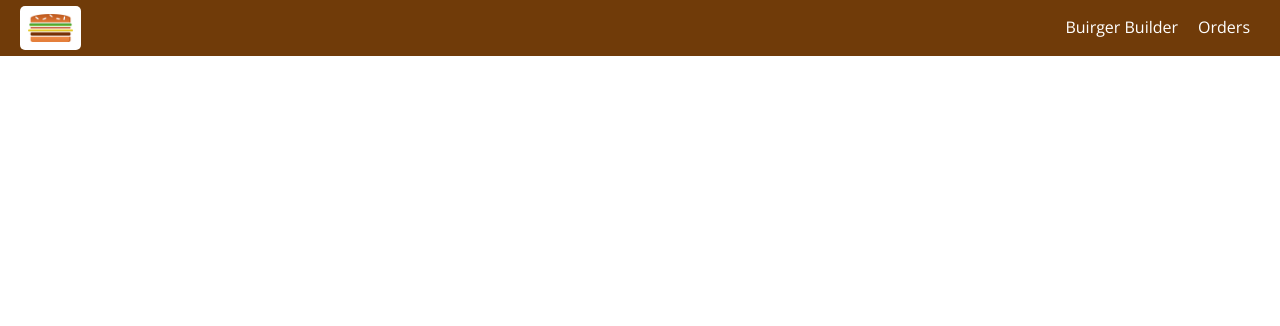
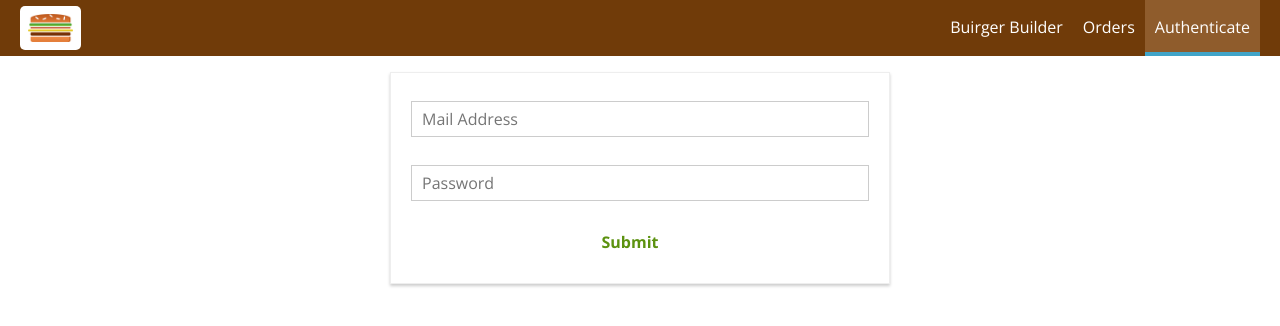
Before and after one commit to IlyaKirsanov/burger, a React (Create React App) app: page /auth in a window 1280 px wide. Shown: the top 326 px of the page. Built offline with nearby package versions, Linux system fonts and the light colour scheme.

Commit message:
start implementing auth logic. Auth component added

```diff
--- a/src/App.js
+++ b/src/App.js
@@ -3,7 +3,8 @@
 import BurgerBuilder from './containers/BurgerBuilder/BurgerBuilder'
 import Checkout from './containers/Checkout/Checkout'
 import {Route, Switch} from 'react-router-dom'
-import Orders from './containers/Orders/Orders';
+import Orders from './containers/Orders/Orders'
+import Auth from './containers/Auth/Auth'
 
 
 class App extends React.Component {
@@ -14,6 +15,7 @@
           <Switch>
             <Route path="/checkout" component={Checkout} />
             <Route path="/orders"  component={Orders} />
+            <Route path="/auth"  component={Auth} />
             <Route path="/" exact component={BurgerBuilder} />
           </Switch>
 
--- a/src/components/Navigation/NavigationItems/NavigationItems.js
+++ b/src/components/Navigation/NavigationItems/NavigationItems.js
@@ -5,17 +5,9 @@
 const NavigationItems = (props) => {
 	return (
 		<ul className={classes.NavigationItems}>
-
-			<NavigationItem
-				link="/" exact >
-				Buirger Builder
-			</NavigationItem>
-
-			<NavigationItem
-				link="/orders">
-				Orders
-			</NavigationItem>
-
+			<NavigationItem	link="/" exact >Buirger Builder</NavigationItem>
+			<NavigationItem link="/orders">Orders</NavigationItem>
+			<NavigationItem link="/auth">Authenticate</NavigationItem>
 		</ul>
 	)
 }
--- /dev/null
+++ b/src/containers/Auth/Auth.js
@@ -0,0 +1,114 @@
+import React from 'react'
+import Input from '../../components/UI/Input/Input'
+import Button from '../../components/UI/Button/Button'
+import classes from './Auth.module.css'
+
+export default class Auth extends React.Component {
+
+	state = {
+		controls: {
+			email: {
+				elementType: 'input',
+				elementConfig: {
+					type: 'email',
+					placeholder: 'Mail Address'
+				},
+				value: '',
+				validation: {
+					required: true,
+					isEmail: true
+				},
+				valid: false,
+				touched: false
+			},
+			password: {
+				elementType: 'input',
+				elementConfig: {
+					type: 'password',
+					placeholder: 'Password'
+				},
+				value: '',
+				validation: {
+					required: true,
+					minLength: 6
+				},
+				valid: false,
+				touched: false
+			}
+		}
+	}
+
+	checkValidation(value, rules) {
+		let isValid = true;
+		if (!rules) {
+			return true;
+		}
+
+		if (rules.required) {
+			isValid = value.trim() !== '' && isValid;
+		}
+
+		if (rules.minLength) {
+			isValid = value.length >= rules.minLength && isValid
+		}
+
+		if (rules.maxLength) {
+			isValid = value.length <= rules.maxLength && isValid
+		}
+
+		if (rules.isEmail) {
+			const pattern = /[a-z0-9!#$%&'*+/=?^_`{|}~-]+(?:\.[a-z0-9!#$%&'*+/=?^_`{|}~-]+)*@(?:[a-z0-9](?:[a-z0-9-]*[a-z0-9])?\.)+[a-z0-9](?:[a-z0-9-]*[a-z0-9])?/;
+			isValid = pattern.test(value) && isValid
+		}
+
+		if (rules.isNumeric) {
+			const pattern = /^\d+$/;
+			isValid = pattern.test(value) && isValid
+		}
+
+		return isValid;
+	}
+
+	inputChangedHandler = (event,controlName) =>{
+		const updatedControls = {
+			...this.state.controls,
+			[controlName]: {
+				...this.state.controls[controlName],
+				value: event.target.value,
+				valid: this.checkValidation(event.target.value, this.state.controls[controlName].validation),
+				touched: true,
+			}
+		}
+		this.setState({controls: updatedControls})
+	}
+
+	render() {
+		const formElementsArray = []
+		for (let key in this.state.controls) {
+			formElementsArray.push({
+				id: key,
+				config: this.state.controls[key]
+			})
+		}
+		const form = formElementsArray.map(formElem => {
+			return <Input
+				key={formElem.id}
+				invalid={!formElem.config.valid}
+				shouldValidate={formElem.config.validation}
+				touched={formElem.config.touched}
+				elementType={formElem.config.elementType}
+				elementConfig={formElem.config.elementConfig}
+				vlaue={formElem.config.value}
+				changed={(event) => this.inputChangedHandler(event, formElem.id)}
+			/>
+		})
+		return (
+			<div className={classes.Auth}>
+				<form action="">
+					{form}
+					<Button btnType="Success">Submit</Button>
+				</form>
+			</div>
+		)
+	}
+}
--- /dev/null
+++ b/src/containers/Auth/Auth.module.css
@@ -0,0 +1,19 @@
+.Auth{
+	margin: 20px auto;
+	width: 80%;
+	text-align: center;
+	box-shadow: 0 2px 3px #ccc;
+	border: 1px solid #eee;
+	padding: 10px;
+	box-sizing: border-box;
+}
+
+.Input{
+	display: block;
+}
+
+@media (min-width:600px){
+	.Auth{
+		width: 500px;
+	}
+}
--- a/src/containers/Checkout/ContactData/ContactData.js
+++ b/src/containers/Checkout/ContactData/ContactData.js
@@ -114,6 +114,9 @@
 
 	checkValidation(value, rules) {
 		let isValid = true;
+		if (!rules) {
+			return true;
+		}
 
 		if (rules.required) {
 			isValid = value.trim() !== '' && isValid;
@@ -126,6 +129,17 @@
 		if (rules.maxLength) {
 			isValid = value.length <= rules.maxLength && isValid
 		}
+
+		if (rules.isEmail) {
+			const pattern = /[a-z0-9!#$%&'*+/=?^_`{|}~-]+(?:\.[a-z0-9!#$%&'*+/=?^_`{|}~-]+)*@(?:[a-z0-9](?:[a-z0-9-]*[a-z0-9])?\.)+[a-z0-9](?:[a-z0-9-]*[a-z0-9])?/;
+			isValid = pattern.test(value) && isValid
+		}
+
+		if (rules.isNumeric) {
+			const pattern = /^\d+$/;
+			isValid = pattern.test(value) && isValid
+		}
+
 		return isValid;
 	}
 
```
